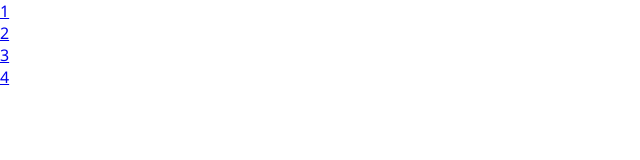
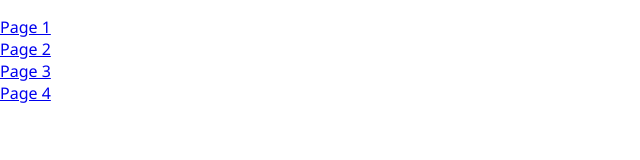
Before and after one commit to nmct-create3/view-transition-intro-DegrooteMedric, a plain HTML site: page index.html in a window 1280 px wide. Shown: the whole page, without its empty margins (0-640 px from the left). Drawn offline with Linux system fonts and the light colour scheme.

Commit message:
Removed reset stuff

```diff
--- a/index.html
+++ b/index.html
@@ -12,10 +12,10 @@
 <body>
     <nav class="nav">
         <ul class="nav__list list-reset">
-            <li class="nav__item nav__item--one"><a href="one/" class="nav__link">1</a></li>
-            <li class="nav__item nav__item--two"><a href="two/" class="nav__link">2</a></li>
-            <li class="nav__item nav__item--three"><a href="three/" class="nav__link">3</a></li>
-            <li class="nav__item nav__item--four"><a href="four/" class="nav__link">4</a></li>
+            <li class="nav__item nav__item--one"><a href="one/" class="nav__link">Page 1</a></li>
+            <li class="nav__item nav__item--two"><a href="two/" class="nav__link">Page 2</a></li>
+            <li class="nav__item nav__item--three"><a href="three/" class="nav__link">Page 3</a></li>
+            <li class="nav__item nav__item--four"><a href="four/" class="nav__link">Page 4</a></li>
         </ul>
     </nav>
 </body>
--- a/style.css
+++ b/style.css
@@ -9,10 +9,7 @@
 /* reset */
 
 * {
-    margin: 0;
-    padding: 0;
     box-sizing: border-box;
-    font-size: 1rem;
 }
 
 /* global page styles */
@@ -24,18 +21,25 @@ html {
     -moz-osx-font-smoothing: grayscale;
 }
 
-body {}
+body {
+    margin: 0;
+}
+
+/* objects */
 
 .list-reset {
     list-style: none;
     padding: 0;
 }
 
+/* components */
+
 .nav__list {}
 
 .nav__item {}
 
 .nav__link {
+    /* give the links a different background color */
 
     .nav__item--one & {}
 
@@ -47,6 +51,8 @@ body {}
 }
 
 .page {}
+
+/* give the pages a different background color */
 
 .page--one {}
 
```
